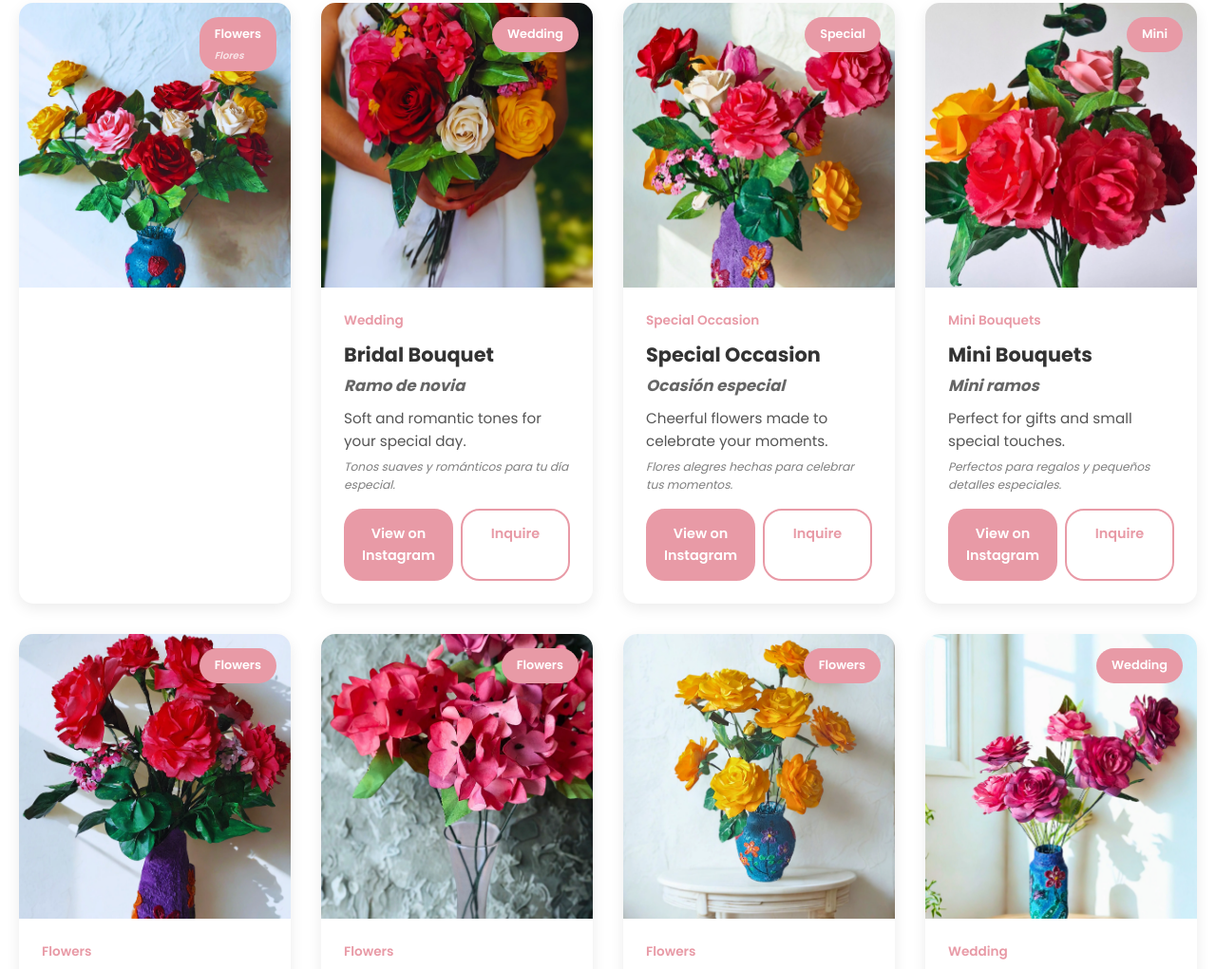
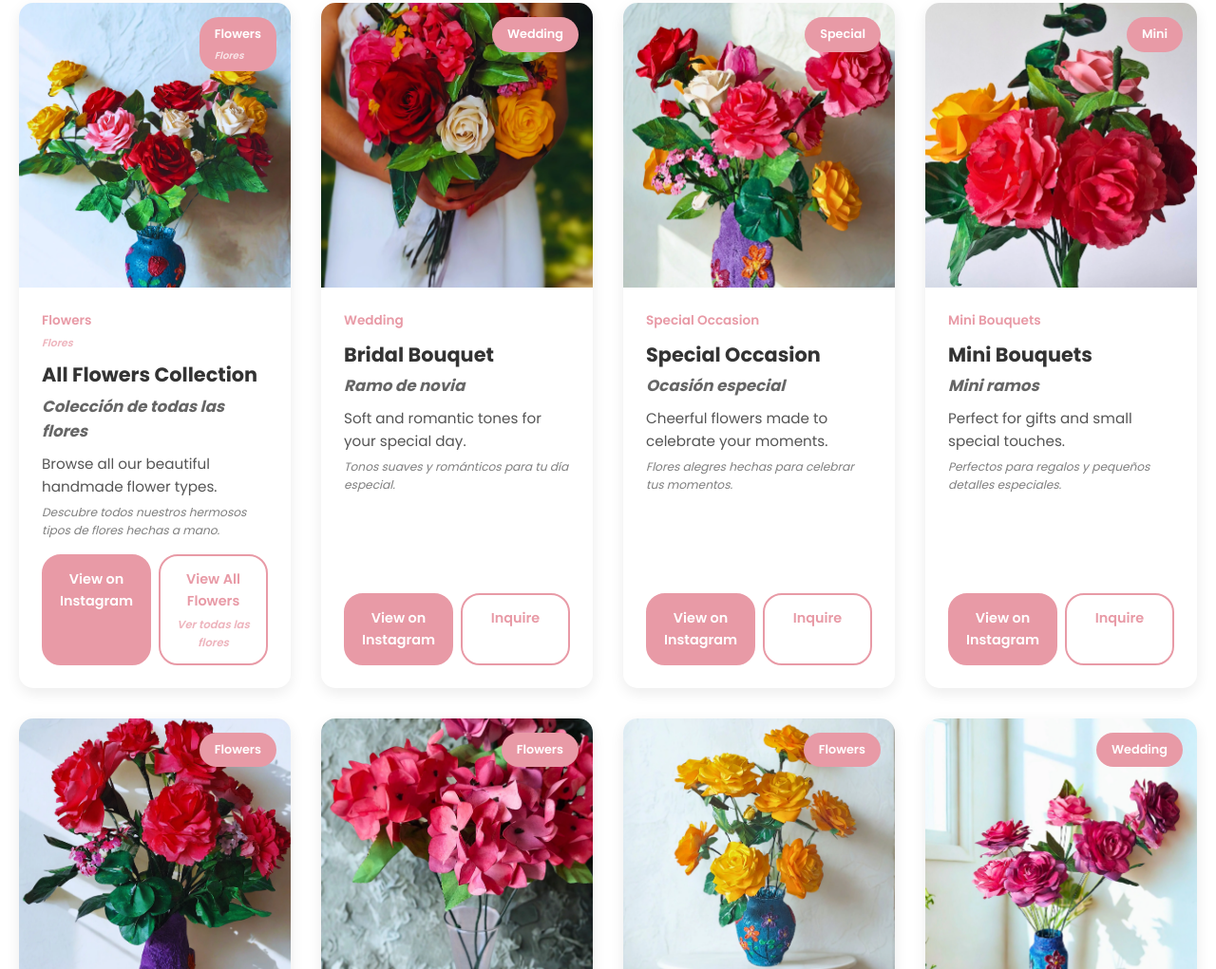
Before and after one commit to pepinilla/Caro-flower-art, a plain HTML site: page index.html in a window 1280 px wide. Shown: the part 1528-2549 px from the top of the page at 95% size. Drawn offline with nearby package versions, Linux system fonts and the light colour scheme.

Commit message:
Revise All Flowers Collection card content
Updated the card for the All Flowers Collection with new content and structure.

```diff
--- a/index.html
+++ b/index.html
@@ -1161,20 +1161,25 @@
 
   <div class="grid">
     <!-- Flowers Index Card -->
-    <div class="card" data-category="special">
+  <!-- All Flowers Collection -->
+<div class="card" data-category="flowers">
   <div class="card-image-wrapper">
-        <img src="Paper_roses_bouquet.webp" alt="All Flowers" loading="lazy">
+    <img src="Paper_roses_bouquet.webp"
+         alt="All flowers collection"
+         loading="lazy">
+
     <span class="card-badge">
       Flowers
       <span class="es">Flores</span>
     </span>
-
+  </div>
+
+  <div class="card-content">
     <div class="category">
       Flowers
       <span class="es">Flores</span>
     </div>
-<div class="card-content">
-  <div class="category">Flowers</div>
+
     <h3>
       All Flowers Collection
       <span class="es">Colección de todas las flores</span>
@@ -1186,18 +1191,18 @@
         Descubre todos nuestros hermosos tipos de flores hechas a mano.
       </span>
     </p>
+
     <div class="card-footer">
-          <a href="https://www.instagram.com/p/DR2pEHGEX5t/?igsh=MWZ3ZjMwNWhnZzU2cg==" target="_blank">View on Instagram</a>
-          <a href="#contact">Inquire</a>
- </div>
-<a href="flowers.html" class="card-btn">
+      <a href="https://www.instagram.com/p/DR2pEHGE5Xt/"
+         target="_blank"
+         class="card-btn">
+        View on Instagram
+      </a>
+
+      <a href="flowers.html"
+         class="card-btn secondary">
         View All Flowers
         <span class="es">Ver todas las flores</span>
-</a>
-
-<a href="#contact" class="card-btn secondary">
-  Inquire
-  <span class="es">Consultar</span>
       </a>
     </div>
   </div>
```
Lines whose indentation alone changed are shown as unchanged.
